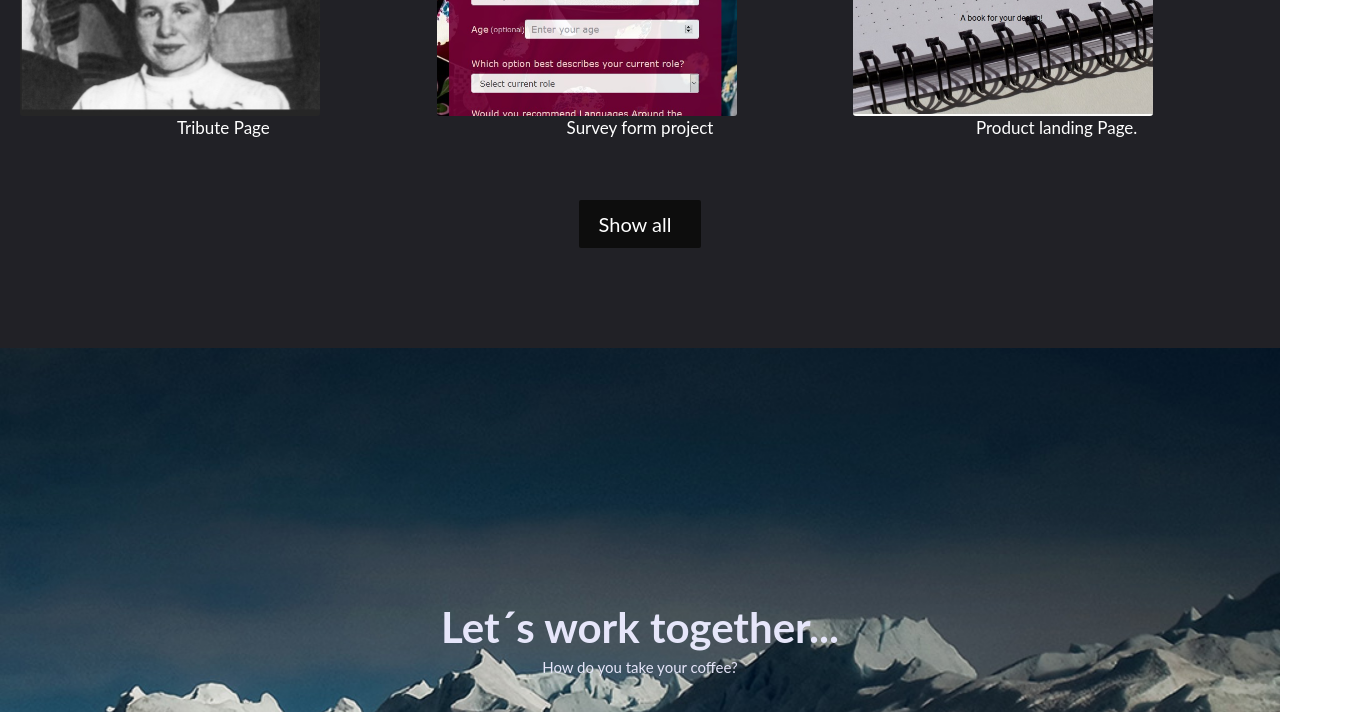
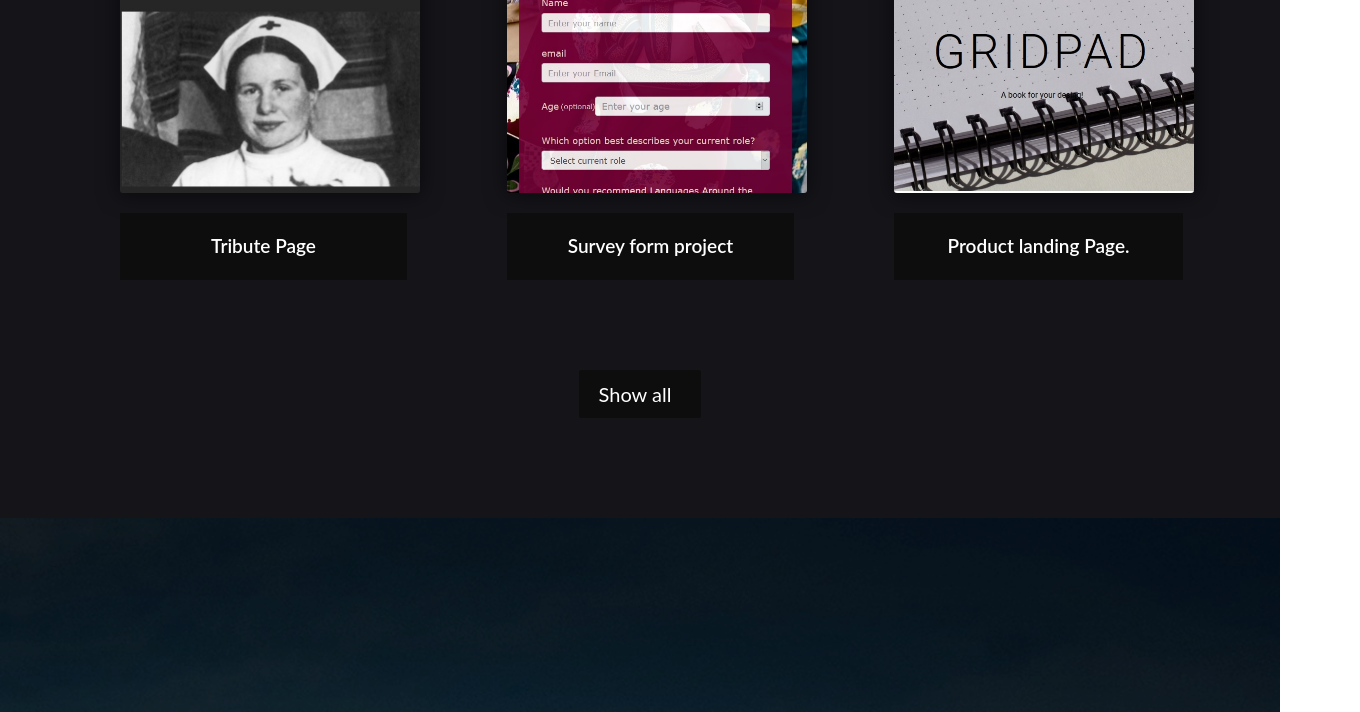
Before and after one commit to madelans/Personal-portfolio, a plain HTML site: page html.html in a window 1280 px wide. Shown: the part 2010-2722 px from the top of the page, 1360 px wide, since content can reach past the window. Drawn offline with Linux system fonts and the light colour scheme; some icons are missing; a web font is replaced by a local one.

Commit message:
Other commit

```diff
--- a/css.css
+++ b/css.css
@@ -105,11 +105,12 @@ img {
     display: flex;
     flex-direction: column;
     background-attachment: fixed;
+    position: relative;
 }
 .welcome-section::before{
     content:'';
 	position: absolute;
-        top: 0;
+    top: 0;
 	bottom: 0;
 	left: 0;
 	right: 0;
@@ -168,11 +169,17 @@ img {
     grid-row: 2;
 }
 .aboutMe-section > h1 {
-    font-size: 38px;
+    font-size: 30px;
     font-weight: 400;
     color: #D1002B;
     grid-column: 3;
     grid-row: 1;
+    background: transparent;
+    padding: 10px;
+    padding-right: 5px;
+    border-color: #D1002B;
+    border-width: 2px;
+    border-style: solid;
 
 
 }
@@ -180,7 +187,7 @@ img {
 .projects-section {
     text-align: center;
     padding: 10rem 2rem;
-    background: #212126;
+    background: #151419;
 }
 .projects-section-header{
     max-width: 640px;
@@ -188,6 +195,12 @@ img {
     color: #D1002B;
     font-size: 38px;
     font-weight: 400;
+    margin-bottom: 90px;
+    margin-left: 100px;
+    border-color: #D1002B;
+    border-width: 2px;
+    border-style: solid;
+    border-right: ;
 
 }
 @media(max-width: 2828.75em) {
@@ -203,12 +216,13 @@ img {
 }
 .projects-grid {
     display: grid;
-    grid-template-columns: repeat(auto-fit, minmax(320px, 1fr));
+    grid-template-columns: auto auto auto auto;
+    grid-template-rows: auto auto auto auto;
     grid-gap: 10px;
     width: 100%;
     max-width: 1280px;
-    margin: auto;
     margin-bottom: 6rem;
+    margin-left: 100px;
 }
 
 
@@ -229,12 +243,19 @@ img {
     width: 300px;
     object-fit: cover;
     border-radius: 3px;
+    box-shadow: 0 1px 20px 2px rgba(0,0,0,0.5) ;
 }
-.project-title{
-    font-size: 1.7rem;
+.projectText {
+    font-size: 1.9rem;
     text-align: center;
-    font-weight: 400;
-
+    font-weight: 600;
+    margin-right: 90px;
+    margin-top: 20px;
+    background-color: #0d0d0d;
+    padding-left: 15px;
+    padding-right: 15px;
+    padding-top: 20px;
+    padding-bottom: 20px;
 }
 .btn {
     display: inline-block;
@@ -265,15 +286,34 @@ img {
     align-items: center;
     text-align: center;
     width: 100%;
-    height: 80vh;
+    height: 100vh;
     padding: 0 2rem;
     background-image: url(Glacia5.jpg);
     background-repeat: no-repeat;
     background-size:cover;
     background-position: 50% 20%;
+    position: relative;
 }
-.contact-section::before{
-    color: rgba(0,0,0,0.8);
+.contact-section:before{
+    content:'';
+	position: absolute;
+        top: 0;
+	bottom: 0;
+	left: 0;
+	right: 0;
+	background-color: rgba(0,0,0,0.3);
+}
+.contactSectionHeader {
+    position: relative;
+    margin-bottom: 200px;
+    display: grid;
+    gap: 30%;
+}
+.contactSectionHeader > p {
+    letter-spacing: 4px;
+    word-spacing: 4px;
+    font-weight: 300;
+    font-size: 1.7rem;
 }
 .contact-section-header > h2 {
     font-size: 6rem;
--- a/html.html
+++ b/html.html
@@ -47,7 +47,7 @@
              <img class="project-image"
              src="Irene.jpg"
              alt="project"/>
-             <p class="tributePage">
+             <p class="projectText">
                  <span class="code"></span>
                  Tribute Page
                  <span class="code"></span>
@@ -60,7 +60,7 @@
              <img class="project-image"
              src="Encuesta.jpg"
              alt="project"/>
-             <p class="surveyForm">
+             <p class="projectText">
                 <span class="code"></span>
                 Survey form project
                 <span class="code"></span>
@@ -73,7 +73,7 @@
              <img class="project-image"
              src="Gridpad.jpg"
              alt="project">
-             <p class="productLandingPage">
+             <p class="projectText">
                  <span class="code"></span>
                  Product landing Page.
                  <span class="code"></span>
@@ -89,8 +89,8 @@
         </section>
         <section id="contact" class="contact-section">
             <div class="contactSectionHeader">
-                <h2>Let´s work together...</h2>
-                <p>How do you take your coffee?</p>
+                <h2>Let´s work together!</h2>
+                <p>The power of imagination makes us infinite</p>
             </div>
          <div class="contact-links">
                <a
```
